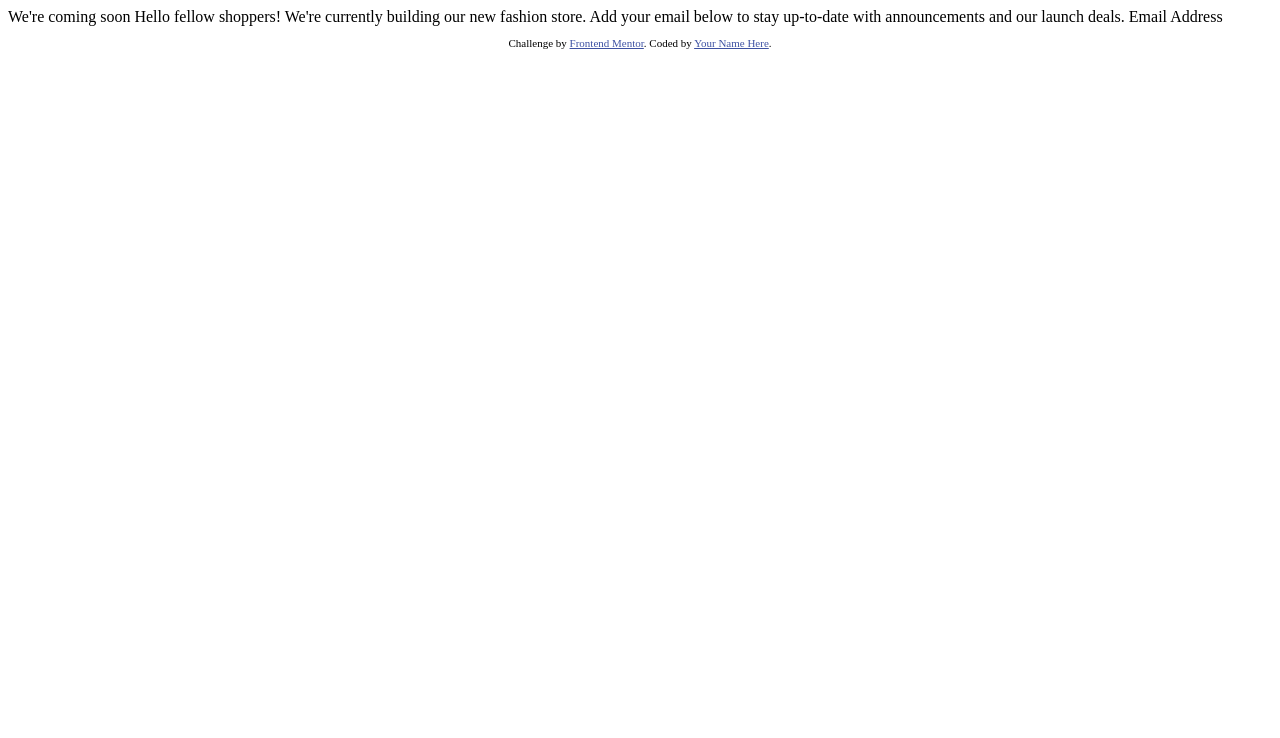
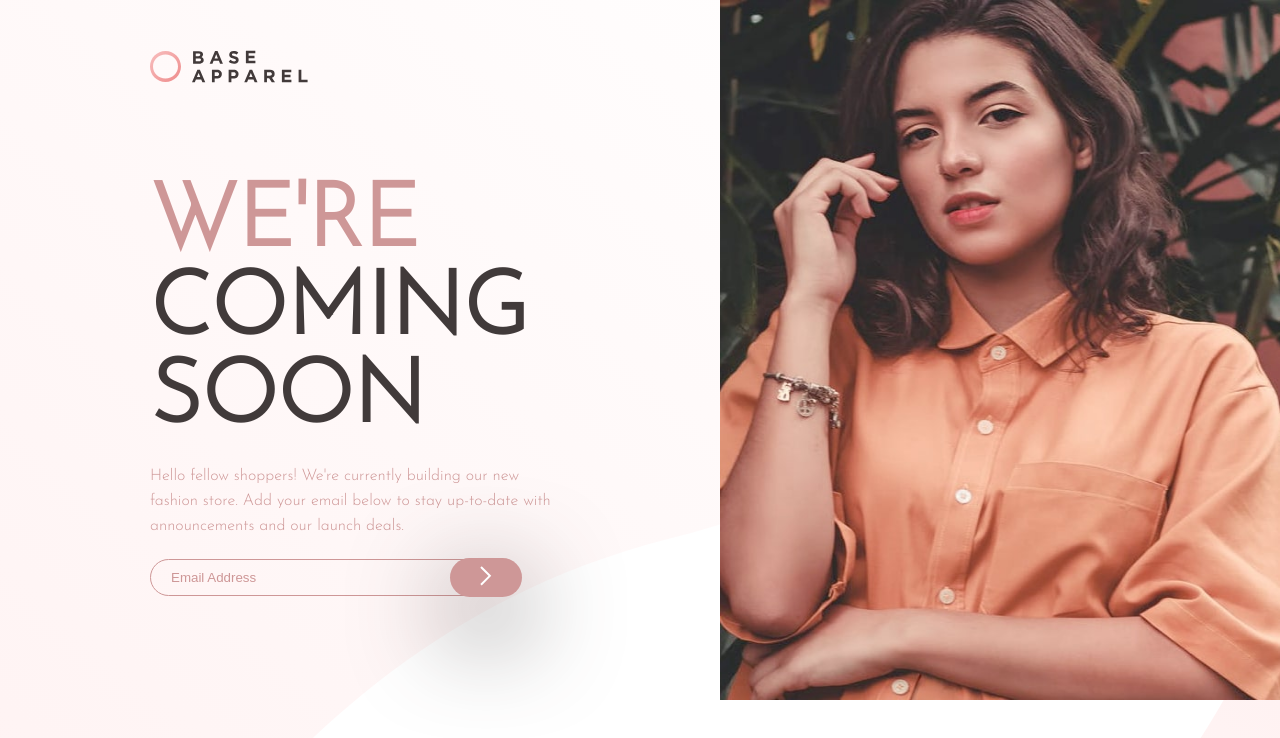
Before and after one commit to Huy-jpg/Base-Apparel-coming-soon-page, a plain HTML site: page index.html in a window 1280 px wide. Drawn offline with Linux system fonts and the light colour scheme.

Commit message:
commit on 'master'

```diff
--- a/index.html
+++ b/index.html
@@ -1,6 +1,8 @@
 <!DOCTYPE html>
 <html lang="en">
 <head>
+  <link rel="stylesheet" href="style.css">
+  <link href="https://fonts.googleapis.com/css2?family=Josefin+Sans:wght@300&display=swap" rel="stylesheet">
   <meta charset="UTF-8">
   <meta name="viewport" content="width=device-width, initial-scale=1.0"> <!-- displays site properly based on user's device -->
 
@@ -8,26 +10,48 @@
 
   <title>Frontend Mentor | Base Apparel coming soon page</title>
 
-  <!-- Feel free to remove these styles or customise in your own stylesheet 👍 -->
-  <style>
-    .attribution { font-size: 11px; text-align: center; }
-    .attribution a { color: hsl(228, 45%, 44%); }
-  </style>
 </head>
 <body>
+  <div class="container">
+    <div class="box">
+      <!----- Logo ------>
+      <div class="logo-placement">
+        <a href="#"><img src="images/logo.svg" alt="logo"></a>
+      </div>
 
-  We're coming soon
+      <!----- Image ------>
+      <div class="image">
+        <img src="images/hero-desktop.jpg" alt="picture" class="picture" height="700" width="560">
+      </div>
 
-  Hello fellow shoppers! We're currently building our new fashion store.
-  Add your email below to stay up-to-date with announcements and our launch deals.
+       <!----- Content of the page ------>
+      <div class="package">
+        <div class="heading">
+          <h1 class="header">
+          <span>WE'RE</span> COMING SOON
+          </h1>
+        </div>
 
-  Email Address
+        <div class="contents">
+          <p class="description">
+            Hello fellow shoppers! We're currently building our new fashion store.
+            Add your email below to stay up-to-date with announcements and our launch deals.
+          </p>
+        </div>
 
-  <footer>
-    <p class="attribution">
-      Challenge by <a href="https://www.frontendmentor.io?ref=challenge" target="_blank">Frontend Mentor</a>.
-      Coded by <a href="#">Your Name Here</a>.
-    </p>
-  </footer>
+         <!----- Email form ------>
+        <div class="form-int">
+          <form id="form">
+            <input type="email" name="email" id="email" placeholder="Email Address">
+            <span class="exclamation"><img src="images/icon-error.svg" alt="error icon"></span>
+            <button type="submit" id="submit"><img src="images/icon-arrow.svg" alt="arrow"></button>
+            <p class="error-msg">Please provide a valid email</p>
+          </form>
+        </div>
+      </div>
+    </div>
+  </div>
+
+  <script src="app.js"></script>
 </body>
 </html>
--- /dev/null
+++ b/style.css
@@ -0,0 +1,183 @@
+:root{
+  --Desaturated-Red: hsl(0, 36%, 70%);
+  --Soft-Red: hsl(0, 93%, 68%);
+  --Dark-Grayish-Red: hsl(0, 6%, 24%);
+  --gradient-1: linear-gradient(135deg, hsl(0, 0%, 100%), hsl(0, 100%, 98%));
+  --gradient-2: linear-gradient(135deg, hsl(0, 80%, 86%), hsl(0, 74%, 74%));
+  --font-fam: 'Josefin Sans', sans-serif;
+}
+
+*{
+  margin: 0;
+  padding: 0;
+  box-sizing: border-box;
+
+}
+
+body{
+  background: url('images/bg-pattern-desktop.svg');
+  background-repeat: no-repeat;
+  background-size: cover;
+  font-family: var(--font-fam);
+  display: flex;
+  justify-content: center;
+  align-items: center;
+  overflow: hidden;
+}
+/* --------- Page position -------- */
+.box{
+  display: grid;
+  grid-template-columns: auto 3fr;
+  grid-template-rows: minmax(180px, auto);
+  grid-template-areas:
+  "logo   image"
+  "detail image";
+}
+
+/* --------- Page Logo -------- */
+.logo-placement{
+  margin: 50px 0px 0px 150px;
+  grid-area: logo;
+}
+
+/* --------- Page desktop Image -------- */
+.image{
+  grid-area: image;
+}
+
+/* --------- Page header and contents -------- */
+.package{
+  grid-area: detail;
+  margin: 0px 100px 0 150px;
+}
+.header{
+  font-size: 5.5em;
+  font-weight: 900;
+  color: var(--Dark-Grayish-Red);
+}
+.header span{
+  font-weight:  lighter;
+  color: var(--Desaturated-Red);
+}
+
+.description{
+  margin-top: 20px;
+  color: var(--Desaturated-Red);
+  line-height: 25px;
+  width: 420px;
+}
+
+/* --------- Page Email form -------- */
+.form-int{
+  position: relative;
+  width: 400px;
+}
+#email{
+  padding: 10px 50px 10px 20px;
+  border-radius: 30px;
+  border: 1px solid var(--Desaturated-Red);
+  background-color: transparent;
+  width: 350px;
+  margin-top: 20px;
+}
+#email::placeholder, #email:focus{
+  color: var(--Desaturated-Red);
+  outline: none;
+}
+
+/* --------- Page error icon and error message -------- */
+.exclamation{
+  position: absolute;
+  top: 45%;
+  left: 67%;
+  display: none;
+}
+.error-msg{
+  margin: 15px 0px 0px 20px;
+  color: var(--Soft-Red);
+  display: none;
+}
+
+/* --------- Page submit button -------- */
+#submit{
+  padding: 8px 30px;
+  background:var(--Desaturated-Red);
+  position: absolute;
+  border: none;
+  border-radius: 30px;
+  transform: translate(-50px, 19px);
+  box-shadow: 0px 30px 100px var(--Dark-Grayish-Red);
+  cursor: pointer;
+}
+#submit:hover{
+  background: var(--gradient-2);
+  box-shadow: 0px 30px 80px var(--Dark-Grayish-Red);
+}
+#submit:focus{
+  outline: none;
+}
+
+
+/* ======= Mobile Version ======= */
+
+@media (max-width: 375px){
+  body{
+    overflow: scroll;
+  }
+  .container{
+    max-width: 375px;
+  }
+  /* -------- Logo placement --------- */
+  .logo-placement{
+    margin: 20px 25px;
+    max-height: 50px;
+  }
+
+  /* -------- change page's position --------- */
+  .box{
+    width: 375px;
+    grid-template-columns: auto;
+    grid-template-rows: minmax(100px, auto);
+    grid-template-areas:
+    "logo"
+    "image"
+    "detail";
+  }
+
+  /* -------- Switch Desktop img to mobile version --------- */
+  .picture{
+    display: none;
+  }
+  .image{
+    background: url('images/hero-mobile.jpg');
+    height: 300px;
+    background-repeat: no-repeat;
+  }
+
+  /* -------- Heading contents --------- */
+  .package{
+    margin: 0 auto;
+    text-align: center;
+  }
+  .header{
+    font-size: 3em;
+    max-width: 230px;
+    margin: 0 auto;
+  }
+
+  /* -------- Descriptions and email addresses --------- */
+  .description{
+    max-width: 330px;
+    margin: 20px auto;
+  }
+
+  #email{
+    padding: 13px 60px 13px 20px;
+    margin-bottom: 100px;
+    width: 300px;
+  }
+  #submit{
+    padding: 11px 25px;
+    transform: translate(-55px, 19px);
+  }
+}
```
Also changed, not shown: app.js (added).
